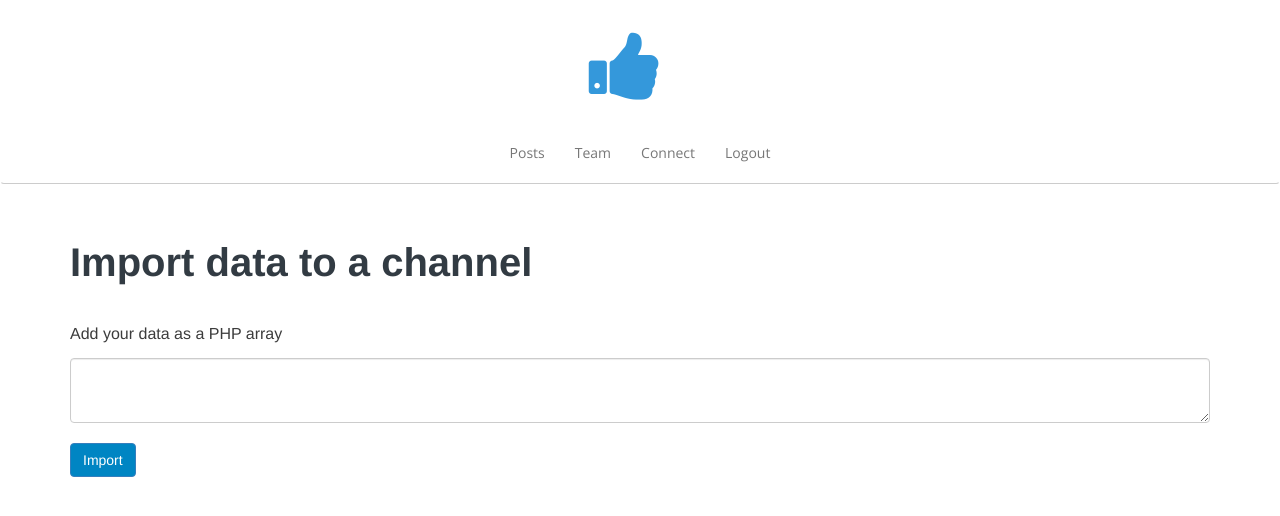
After one commit to anantgarg/kudos, a PHP site: the page made by views/connect/import.php in a window 1280 px wide. The commit adds this page. Shown: the top 516 px of the page. Run offline with PHP 8.4, Linux system fonts and the light colour scheme; the template is opened without the code that fills it, so the values that code supplies are empty; some libraries are stand-ins or nearby versions.

Commit message:
New import feature

```diff
--- /dev/null
+++ b/views/connect/import.php
@@ -0,0 +1,26 @@
+	<div class="container">
+		<div class="row">
+			<div class="col-xs-12">
+				<h2>Import data to a channel</h2>
+				<p>Add your data as a PHP array</p>
+			</div>
+		</div>
+	</div>
+
+	<form action="<?php echo BASE_URL;?>connect/import-data/<?php echo $accountId;?>" method="post">
+	<div class="container">
+
+		<div class="row">
+
+			<div class="col-xs-12">
+				<textarea id="data" name="data" type="text" placeholder="" class="form-control"></textarea>
+			</div>
+
+			<div class="col-xs-12 spacer-sm">
+				<button name="type" type="submit" value="login" class="btn btn-primary">Import</button>
+			</div>
+
+
+		</div>
+	</div>
+	</form>
```
Also changed, not shown: controllers/connect.php (+43 -29 lines), views/connect/index.php (+6 -1 lines).
